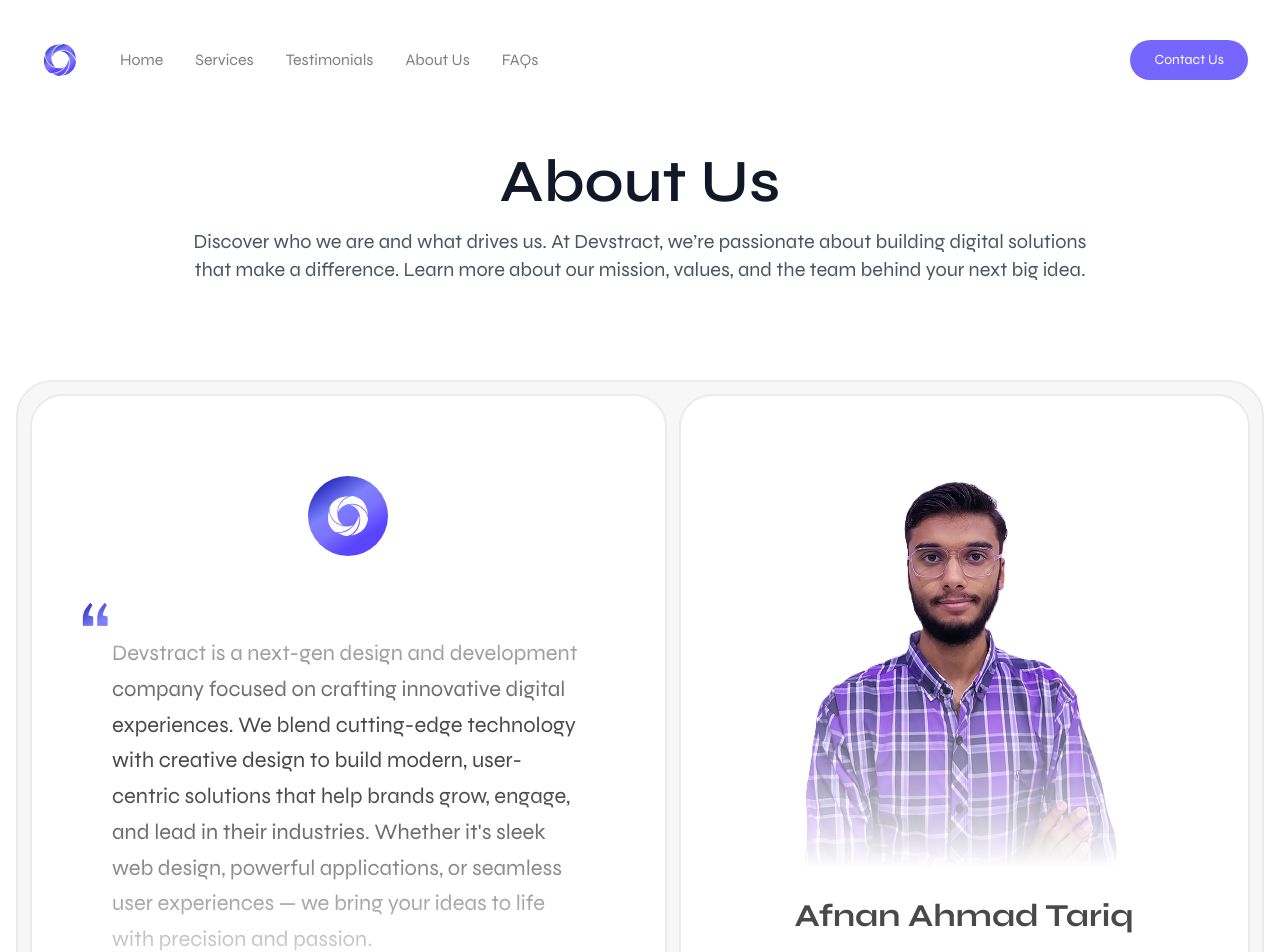
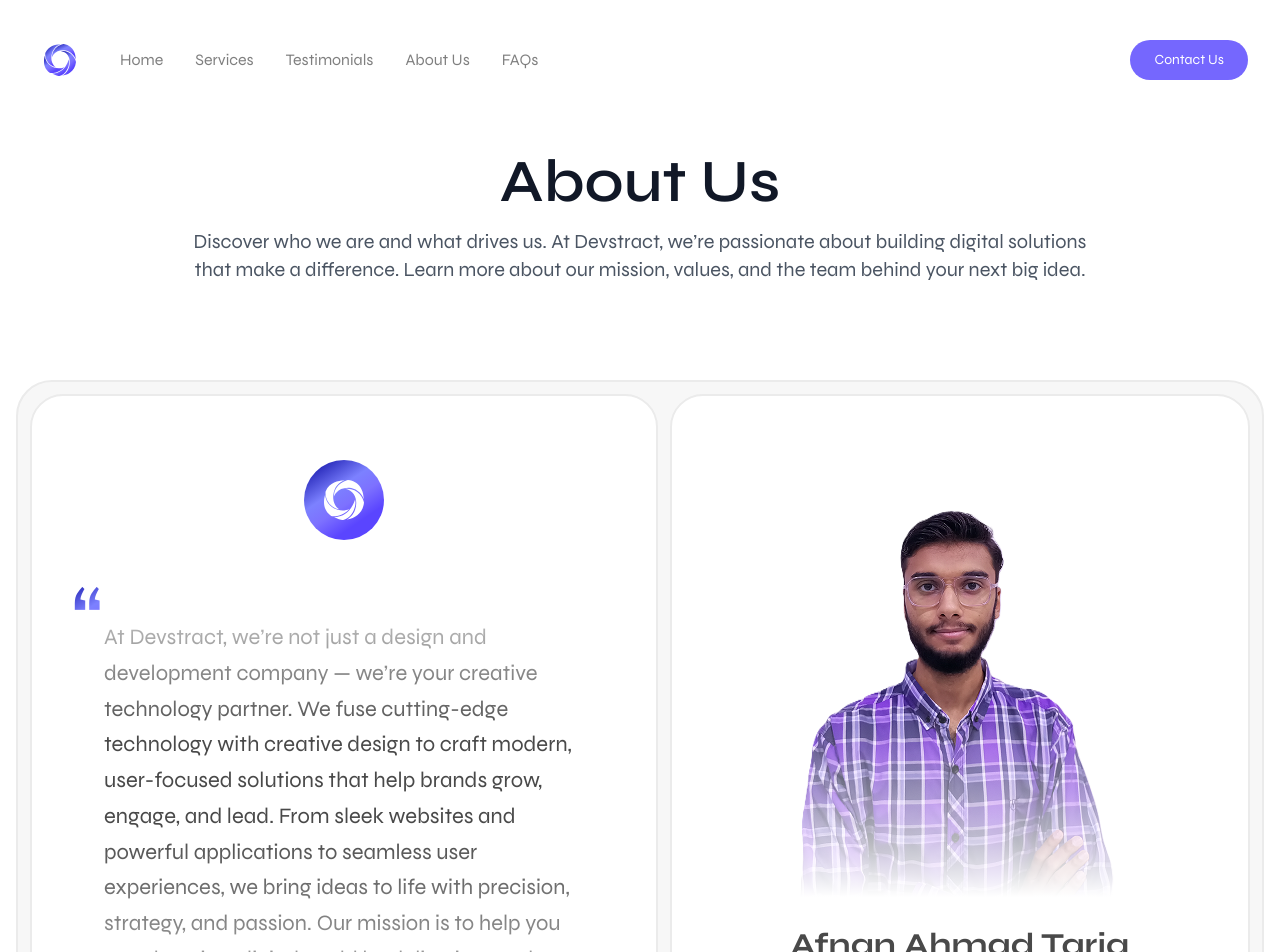
Before and after one commit to afnanahmadtariq/Devstract, a Next.js app: page /about-us in a window 1280 px wide. Shown: the top 952 px of the page. Built offline with nearby package versions, Linux system fonts and the light colour scheme.

Commit message:
Update company descriptions on About and Contact pages
Revised the company overview text on both the About Us and Contact Us pages to better reflect Devstract's mission and approach. Adjusted layout and styling for improved readability and presentation.

```diff
--- a/app/about-us/page.tsx
+++ b/app/about-us/page.tsx
@@ -42,7 +42,7 @@ export default function AboutUsPage() {
             {/* Top Portion */}
             <div className="w-full flex flex-col lg:flex-row gap-3 min-h-[36rem]">
               {/* Left Side */}
-              <div className="flex-1 flex flex-col items-center bg-white dark:bg-gray-800 rounded-[33px] p-10 md:p-20 border-2 border-[#EBEBEB]">
+              <div className="flex-1 flex flex-col items-center bg-white dark:bg-gray-800 rounded-[33px] p-10 md:px-[4.5rem] md:py-16 border-2 border-[#EBEBEB]">
                 <div
                   className="w-16 h-16 md:w-20 md:h-20 rounded-full flex items-center justify-center mb-8 md:mb-16"
                   style={{ backgroundImage: 'var(--primary-gradient)'}}
@@ -81,8 +81,9 @@ export default function AboutUsPage() {
                       zIndex: 2,
                     }}
                   />
-                  <p className='text-[#494949] text-left max-w-lg text-base md:text-[22px] font-normal leading-relaxed mt-4'>
-                    Devstract is a next-gen design and development company focused on crafting innovative digital experiences. We blend cutting-edge technology with creative design to build modern, user-centric solutions that help brands grow, engage, and lead in their industries. Whether it's sleek web design, powerful applications, or seamless user experiences — we bring your ideas to life  with precision and passion.
+                  <p className='text-[#494949] text-left max-w-xl text-base md:text-[22px] font-normal leading-relaxed mt-4'>
+                    At Devstract, we’re not just a design and development company — we’re your creative technology partner. We fuse cutting-edge technology with creative design to craft modern, user-focused solutions that help brands grow, engage, and lead.
+                    From sleek websites and powerful applications to seamless user experiences, we bring ideas to life with precision, strategy, and passion. Our mission is to help you stand out in a digital world by delivering products that are as impactful as they are beautifully designed.
                   </p>
                   <div
                     style={{
@@ -99,7 +100,7 @@ export default function AboutUsPage() {
                 </div>
               </div>
               {/* Right Side*/}
-              <div className="flex-[1.2] bg-white dark:bg-gray-800 rounded-[33px] py-10 md:py-20 max-w-4xl border-2 border-[#EBEBEB]">
+              <div className="flex-[1.2] flex flex-col  items-center justify-center bg-white dark:bg-gray-800 rounded-[33px] py-10 md:py-20 max-w-4xl border-2 border-[#EBEBEB]">
                 <div style={{ position: 'relative', width: '100%' }}>
                   <img src="/media/ceo.png" alt="Devstract CEO" className="mx-auto" />
                   <div
--- a/app/contact-us/page.tsx
+++ b/app/contact-us/page.tsx
@@ -83,7 +83,7 @@ export default function ContactUsPage() {
                   }}
                 />
                 <p className="text-[#707070] dark:text-gray-200 mt-8 text-base md:text-lg text-left" style={{ position: 'relative', zIndex: 1 }}>
-                  Devstract is a next-gen design and development company focused on crafting innovative digital experiences. We blend cutting-edge technology with creative design to build modern, user-centric solutions that help brands grow, engage, and lead in their industries. Whether it's sleek web design, powerful applications, or seamless user experiences — we bring your ideas to life with precision and passion.
+                  At Devstract, we're committed to turning your ideas into impactful solutions. When you reach out to us, you're not just starting a project, you're beginning a partnership focused on innovation, growth, and lasting results. Whether you're looking to enhance your brand, connect with your audience, or lead in your space, we're here to help you make it happen. Don’t wait, your next big success starts with a simple message.
                 </p>
               </div>
             </div>
```
